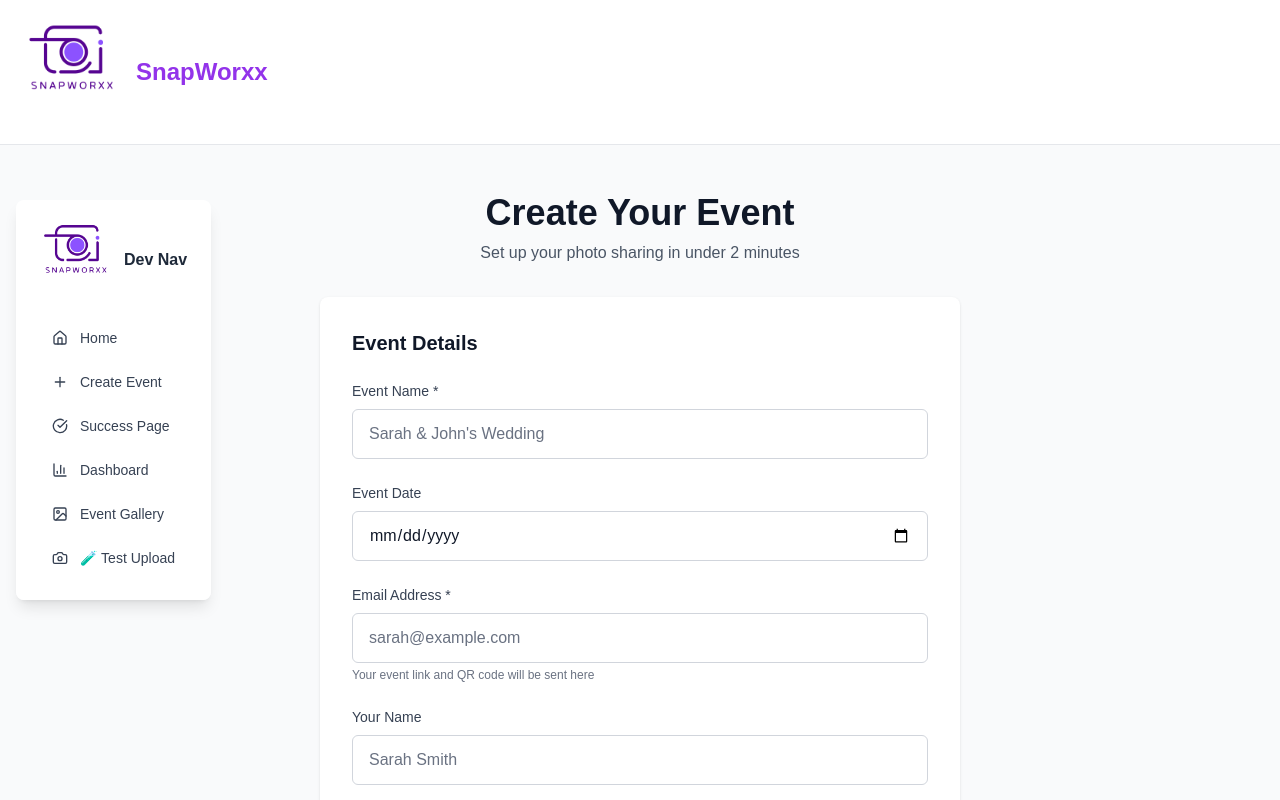
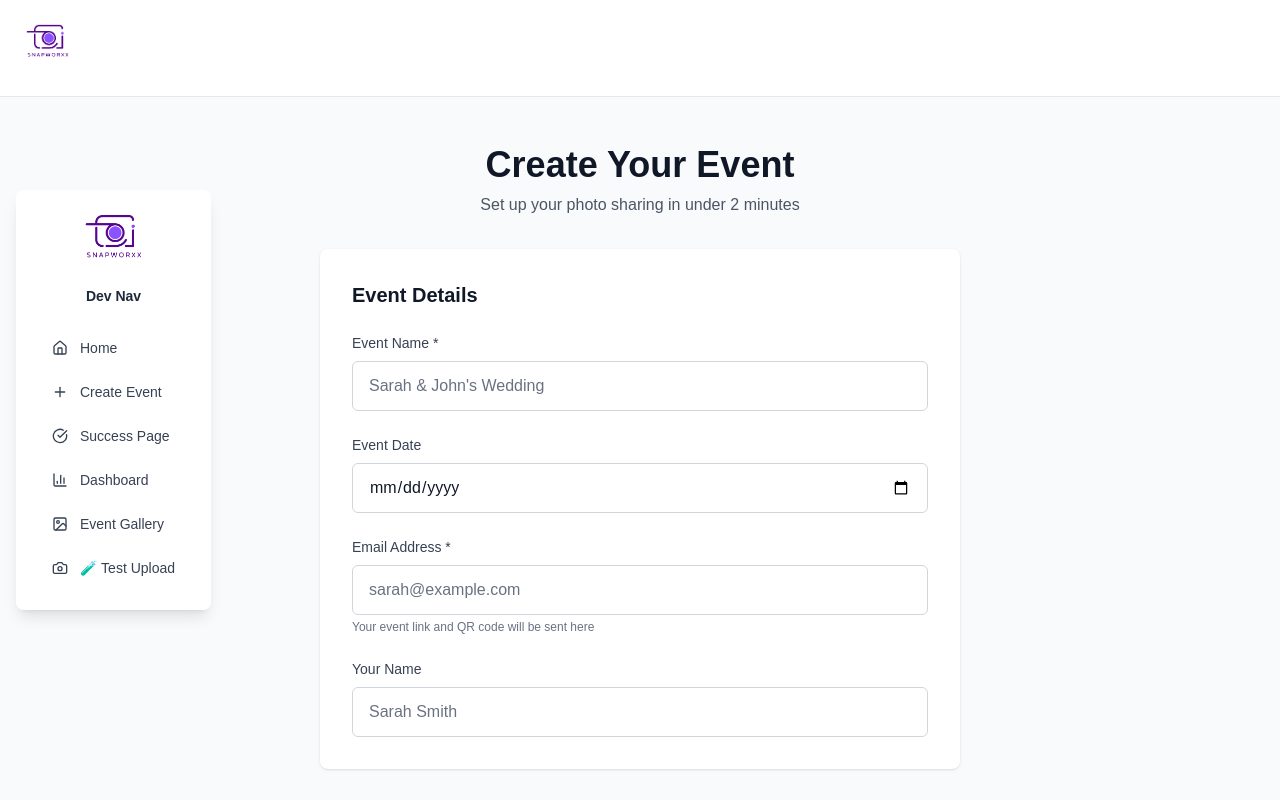
Before and after one commit to terrep263/snapnextjs, a Next.js app: page /create in a window 1280 px wide. Shown: the top 800 px of the page. Built offline with nearby package versions, Linux system fonts and the light colour scheme.

Commit message:
Replace purple SnapWorxx text with logo - clean logo-only headers across all pages

```diff
--- a/src/app/create/page.tsx
+++ b/src/app/create/page.tsx
@@ -70,13 +70,12 @@ export default function CreateEvent() {
     <div className="flex min-h-screen flex-col">
       <header className="border-b border-border bg-white px-6 py-6">
         <div className="container mx-auto flex items-center justify-between">
-          <Link href="/" className="flex items-center gap-4">
+          <Link href="/" className="flex items-center">
             <img
               src="/purple logo/purplelogo.png"
               alt="Snapworxx Logo"
-              className="h-24 w-auto"
+              className="h-12 w-auto"
             />
-            <span className="text-2xl font-bold text-primary">SnapWorxx</span>
           </Link>
         </div>
       </header>
--- a/src/app/page.tsx
+++ b/src/app/page.tsx
@@ -8,18 +8,12 @@ export default function Home() {
       <header className="absolute top-0 left-0 right-0 z-50 px-6 py-6">
         <div className="container mx-auto flex items-center justify-between">
           {/* Logo */}
-          <div className="flex items-center gap-4">
-            <div className="relative">
-              <img
-                src="/purple logo/whitelogo.png"
-                alt="Snapworxx Logo"
-                className="h-16 w-auto"
-              />
-            </div>
-            <div className="text-white">
-              <div className="text-2xl font-bold tracking-wide">SNAPWORXX</div>
-              <div className="text-sm tracking-widest opacity-90">PHOTOGRAPHY</div>
-            </div>
+          <div className="flex items-center">
+            <img
+              src="/purple logo/whitelogo.png"
+              alt="Snapworxx Logo"
+              className="h-14 w-auto"
+            />
           </div>
 
           {/* Create Event Button */}
--- a/src/app/success/page.tsx
+++ b/src/app/success/page.tsx
@@ -95,13 +95,12 @@ function SuccessContent() {
     <div className="flex min-h-screen flex-col">
       <header className="border-b border-border bg-white px-6 py-6">
         <div className="container mx-auto flex items-center justify-between">
-          <Link href="/" className="flex items-center gap-4">
+          <Link href="/" className="flex items-center">
             <img
               src="/purple logo/purplelogo.png"
               alt="Snapworxx Logo"
-              className="h-24 w-auto"
+              className="h-12 w-auto"
             />
-            <span className="text-2xl font-bold text-primary">SnapWorxx</span>
           </Link>
         </div>
       </header>
--- a/src/components/TempNavigation.tsx
+++ b/src/components/TempNavigation.tsx
@@ -33,13 +33,13 @@ export default function TempNavigation() {
       {/* Desktop Navigation - Fixed Left Sidebar */}
       <div className="fixed left-4 top-1/2 z-40 hidden -translate-y-1/2 transform md:block">
         <div className="rounded-lg bg-white/95 p-6 shadow-lg backdrop-blur-sm">
-          <div className="mb-6 flex items-center gap-3">
+          <div className="mb-6 flex flex-col items-center gap-2">
             <img
               src="/purple logo/purplelogo.png"
               alt="Snapworxx Logo"
-              className="h-18 w-auto"
+              className="h-16 w-auto"
             />
-            <span className="text-base font-semibold text-gray-800">Dev Nav</span>
+            <span className="text-sm font-semibold text-gray-800">Dev Nav</span>
           </div>
           <nav className="space-y-2">
             {navItems.map((item) => {
@@ -64,13 +64,13 @@ export default function TempNavigation() {
         <div className="fixed inset-0 z-40 bg-black/50 md:hidden">
           <div className="fixed bottom-0 left-0 right-0 rounded-t-lg bg-white p-8">
             <div className="mb-8 flex items-center justify-between">
-              <div className="flex items-center gap-4">
+              <div className="flex flex-col items-center gap-3">
                 <img
                   src="/purple logo/purplelogo.png"
                   alt="Snapworxx Logo"
-                  className="h-20 w-auto"
+                  className="h-16 w-auto"
                 />
-                <span className="text-xl font-semibold text-gray-800">Dev Navigation</span>
+                <span className="text-lg font-semibold text-gray-800">Dev Navigation</span>
               </div>
               <button
                 onClick={() => setIsOpen(false)}
```
Also changed, not shown: public/screencapture-snapnextjs-vercel-app-create-2025-10-31-20_59_06.png (added).
